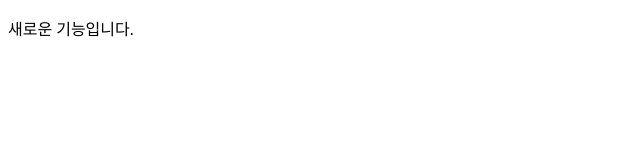
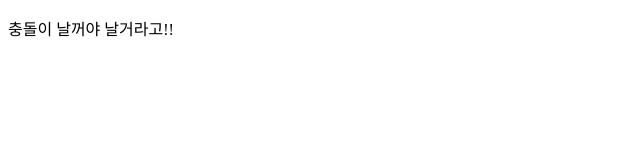
Before and after one commit to areum-yang/GitinitTest2, a plain HTML site: page index.html in a window 1280 px wide. Shown: the full height of the page, 0-640 px from the left. Drawn offline with Linux system fonts and the light colour scheme.

Commit message:
새 기능 추가

```diff
--- a/index.html
+++ b/index.html
@@ -8,6 +8,6 @@
   <title>버그 수정 중</title>
 </head>
 <body>
-  <p>새로운 기능입니다.</p>
+  <p>충돌이 날꺼야 날거라고!!</p>
 </body>
 </html>
```
